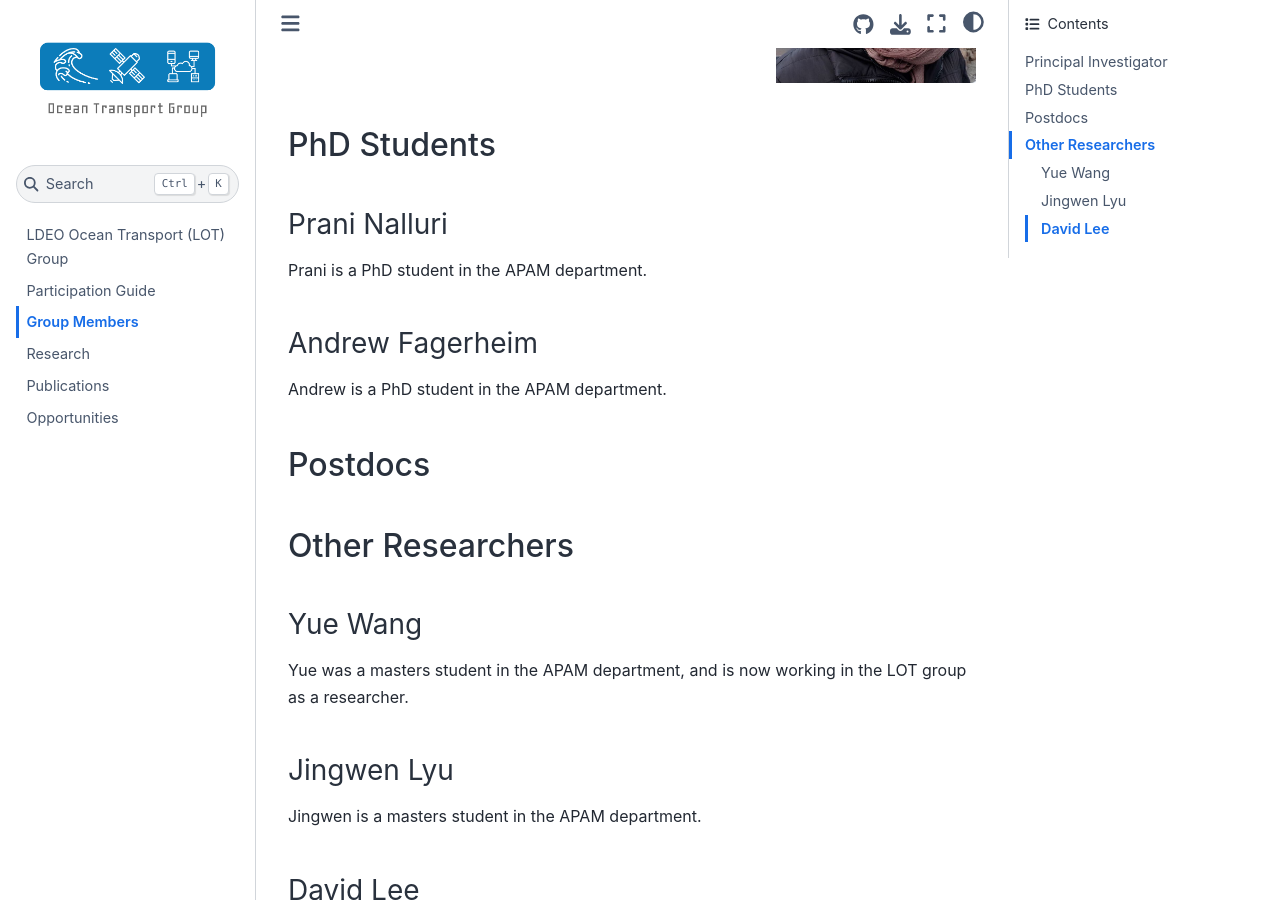
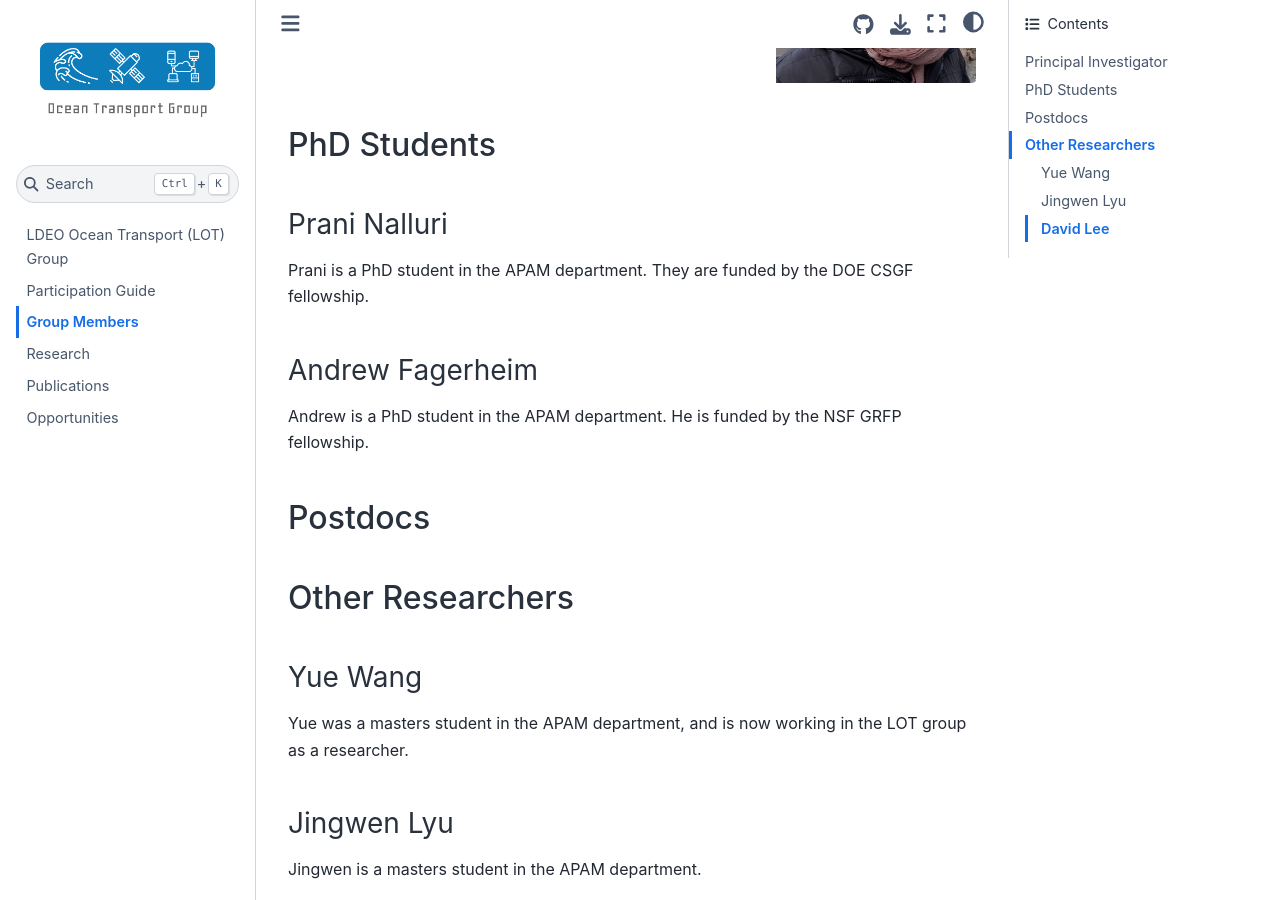
Before and after one commit to ocean-transport/ocean-transport.github.io, a Jupyter Book: the page built from group_members.md, in a window 1280 px wide and 900 px high, scrolled down 417 px. Built offline with Jupyter Book 1.0.4 settings and Sphinx 7.4.7 and the Sphinx Book theme 1.1.4, drawn with Linux system fonts in a browser that asks for light colours.

```diff
--- a/group_members.md
+++ b/group_members.md
@@ -21,10 +21,10 @@
 ## PhD Students
 
 ### Prani Nalluri
-Prani is a PhD student in the APAM department.
+Prani is a PhD student in the APAM department. They are funded by the DOE CSGF fellowship.
 
 ### Andrew Fagerheim
-Andrew is a PhD student in the APAM department.
+Andrew is a PhD student in the APAM department. He is funded by the NSF GRFP fellowship.
 
 ## Postdocs
 
```
